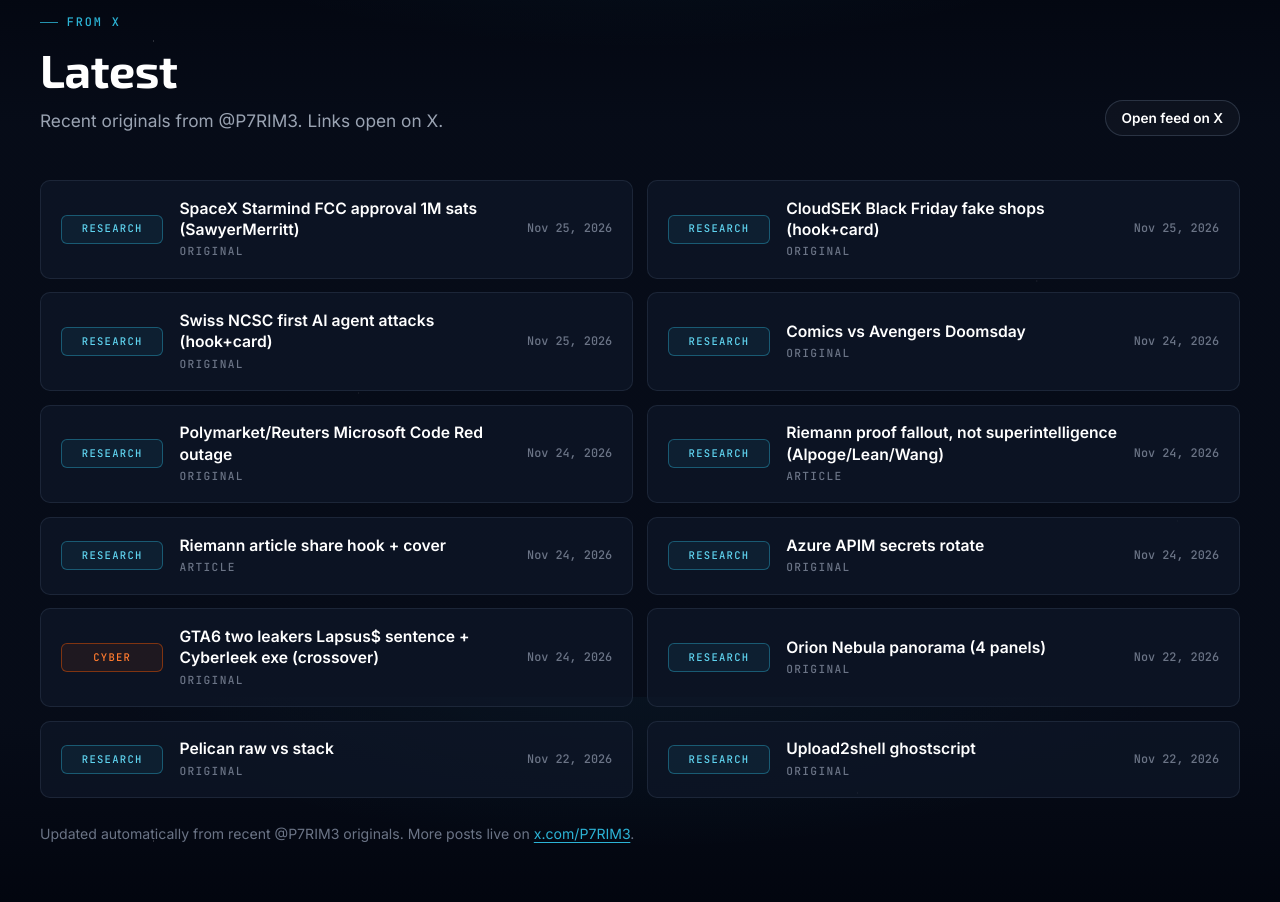
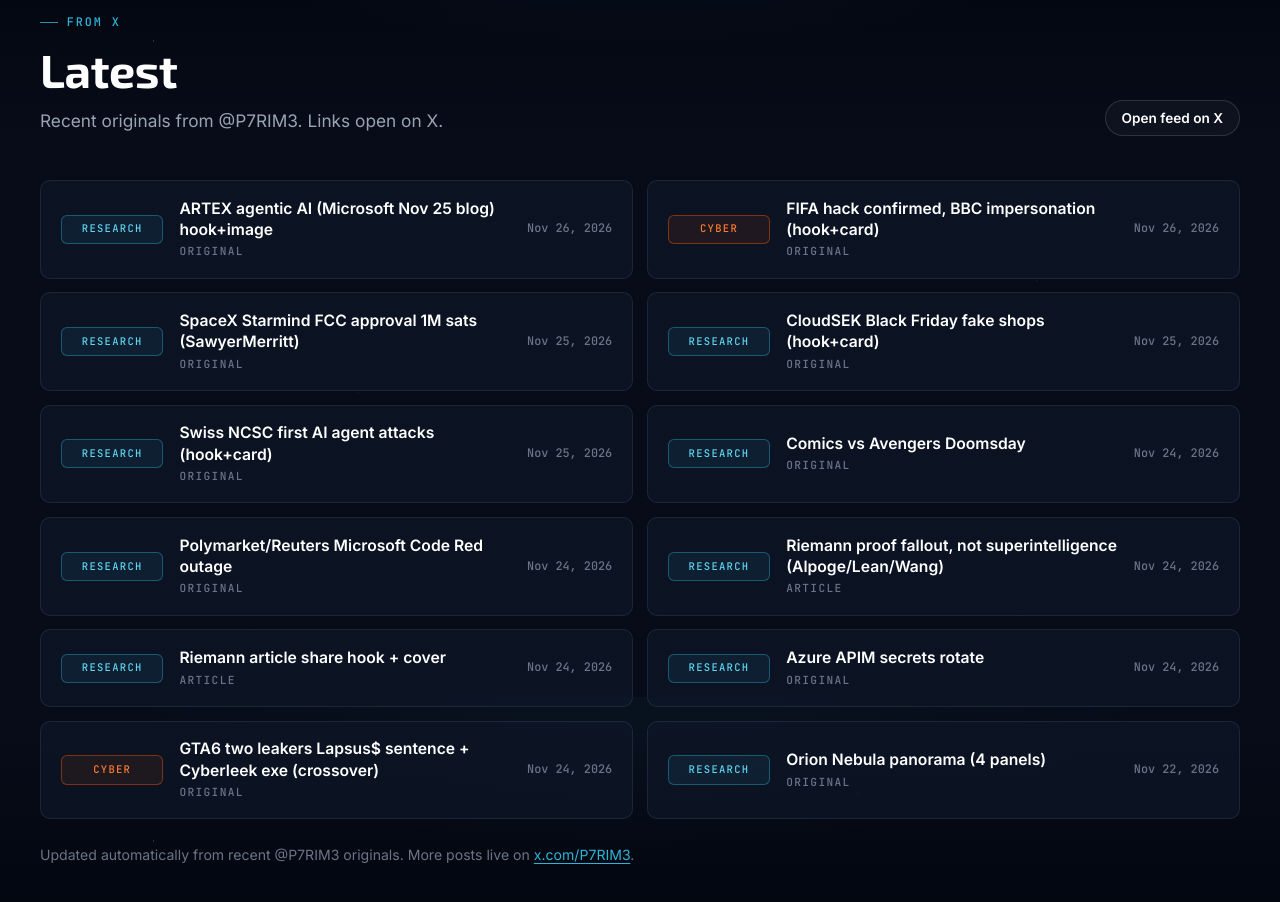
Before and after one commit to korvixprime/korvixprime.github.io, a plain HTML site: page index.html in a window 1280 px wide. Shown: the part 1703-2605 px from the top of the page. Drawn offline with Linux system fonts and the light colour scheme.

Commit message:
Update Latest

```diff
--- a/index.html
+++ b/index.html
@@ -131,6 +131,26 @@
 
         <ul class="latest-list">
           <li>
+            <a class="latest-item" href="https://x.com/P7RIM3/status/2125982067259543615" rel="noopener noreferrer">
+              <span class="desk-pill research">Research</span>
+              <span class="latest-body">
+                <strong>ARTEX agentic AI (Microsoft Nov 25 blog) hook+image</strong>
+                <span>Original</span>
+              </span>
+              <time class="latest-meta" datetime="2026-11-26">Nov 26, 2026</time>
+            </a>
+          </li>
+          <li>
+            <a class="latest-item" href="https://x.com/P7RIM3/status/2125948795842146401" rel="noopener noreferrer">
+              <span class="desk-pill cyber">Cyber</span>
+              <span class="latest-body">
+                <strong>FIFA hack confirmed, BBC impersonation (hook+card)</strong>
+                <span>Original</span>
+              </span>
+              <time class="latest-meta" datetime="2026-11-26">Nov 26, 2026</time>
+            </a>
+          </li>
+          <li>
             <a class="latest-item" href="https://x.com/P7RIM3/status/2125627981125271739" rel="noopener noreferrer">
               <span class="desk-pill research">Research</span>
               <span class="latest-body">
@@ -225,26 +245,6 @@
               <span class="desk-pill research">Research</span>
               <span class="latest-body">
                 <strong>Orion Nebula panorama (4 panels)</strong>
-                <span>Original</span>
-              </span>
-              <time class="latest-meta" datetime="2026-11-22">Nov 22, 2026</time>
-            </a>
-          </li>
-          <li>
-            <a class="latest-item" href="https://x.com/P7RIM3/status/2124673831822385370" rel="noopener noreferrer">
-              <span class="desk-pill research">Research</span>
-              <span class="latest-body">
-                <strong>Pelican raw vs stack</strong>
-                <span>Original</span>
-              </span>
-              <time class="latest-meta" datetime="2026-11-22">Nov 22, 2026</time>
-            </a>
-          </li>
-          <li>
-            <a class="latest-item" href="https://x.com/P7RIM3/status/2124611779720249671" rel="noopener noreferrer">
-              <span class="desk-pill research">Research</span>
-              <span class="latest-body">
-                <strong>Upload2shell ghostscript</strong>
                 <span>Original</span>
               </span>
               <time class="latest-meta" datetime="2026-11-22">Nov 22, 2026</time>
```
